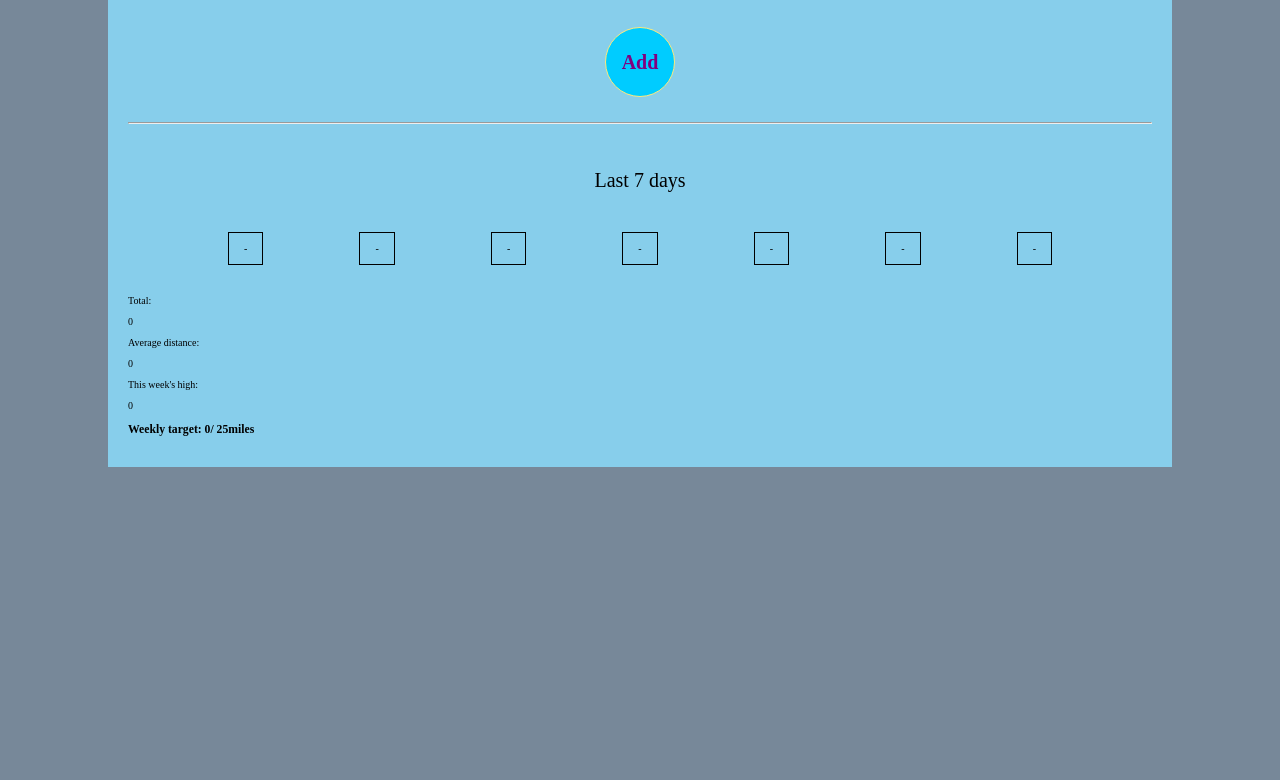
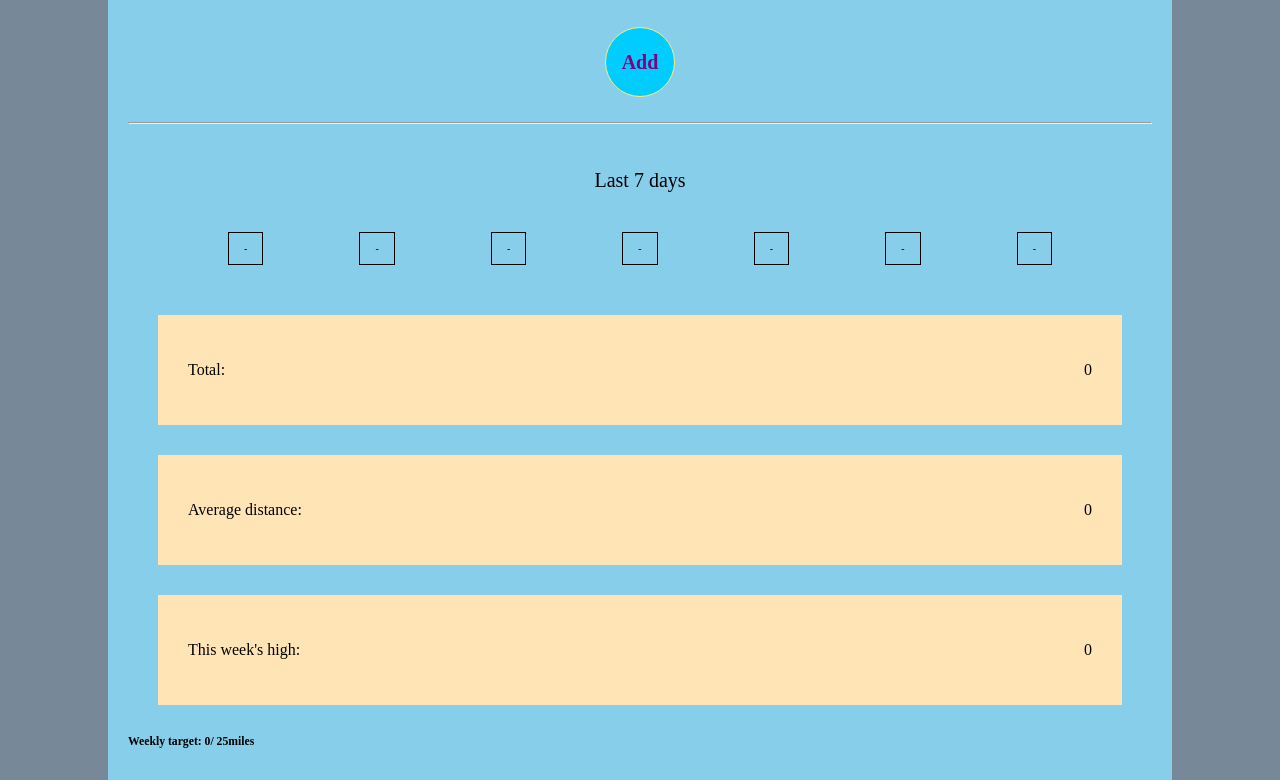
Before and after one commit to HelderBalbino/Running-Tracker, a plain HTML site: page index.html in a window 1280 px wide. Shown: the part 645-1425 px from the top of the page. Before the commit the page ends 1112 px from the top, so only its background shows below. Drawn offline with Linux system fonts and the light colour scheme.

Commit message:
Added some further styling

```diff
--- a/styles.css
+++ b/styles.css
@@ -90,3 +90,16 @@ li {
     border: solid 1px;
     padding: 1rem 1.5rem;
 }
+
+.data {
+    font-size: 1.6rem;
+}
+
+.data div {
+    background-color: moccasin;
+    display: flex;
+    align-items: center;
+    justify-content: space-between;
+    padding: 3rem;
+    margin: 3rem;
+}
```
